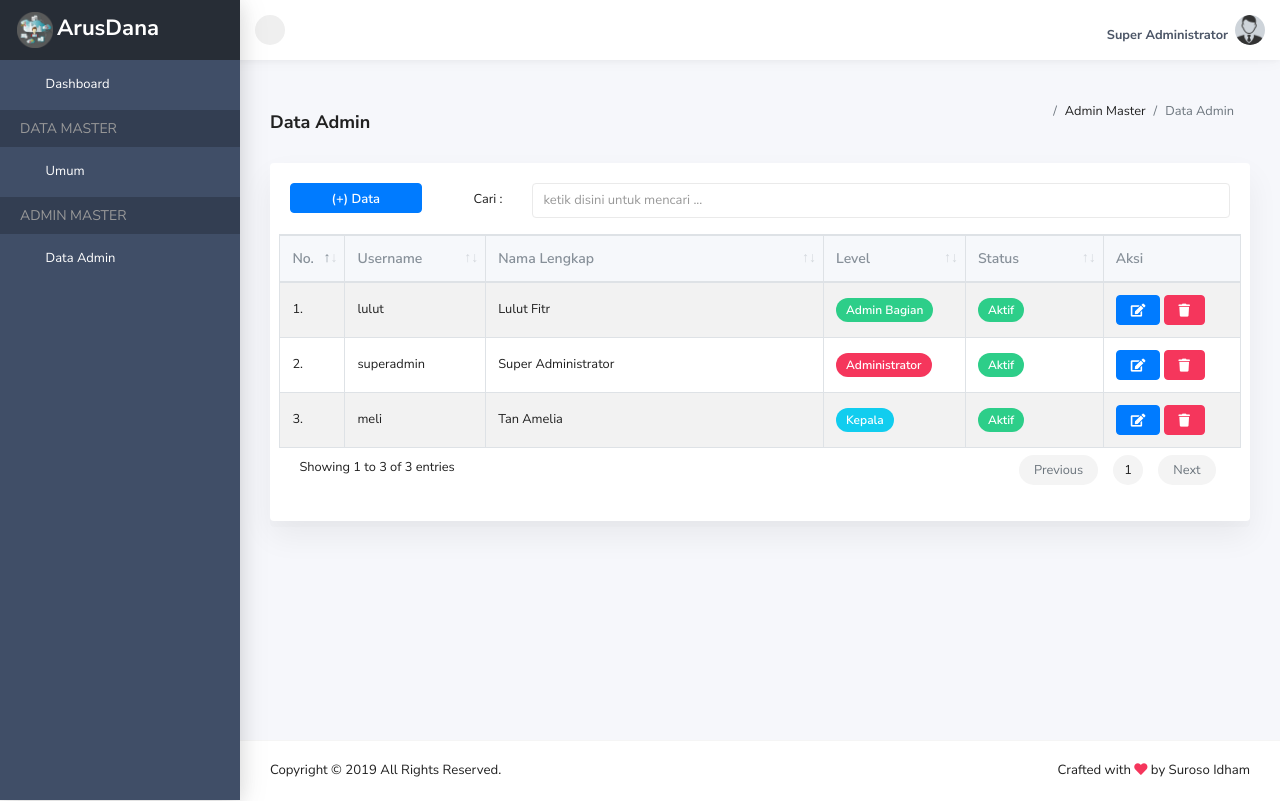
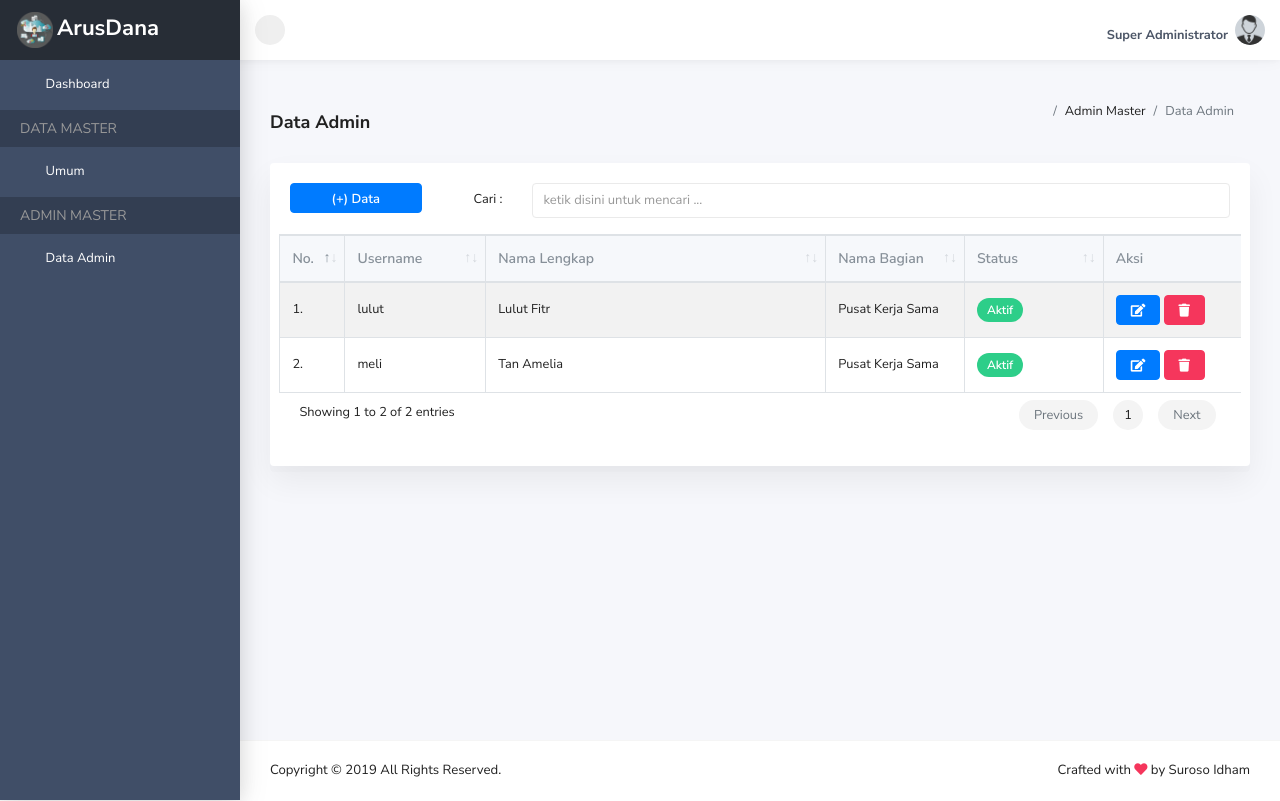
Before and after one commit to lutfiidham/arusdana, a CodeIgniter app: page /mowmakanci/site/data_admin in a window 1280 px wide. Run offline with CodeIgniter, Linux system fonts and the light colour scheme; a user stored in the database is signed in; data comes from the database, SQL or seed files in the repository; lists and menus that the app fills with data are empty; some libraries are stand-ins or nearby versions; some web fonts are replaced.

Commit message:
Hapus level admin + tampilkan bagian

```diff
--- a/application/controllers/Admin.php
+++ b/application/controllers/Admin.php
@@ -25,7 +25,7 @@ public function __construct()
 				$data['data'][$key][] = ($key + 1) . '.';
 				$data['data'][$key][] = $value['username'];
 				$data['data'][$key][] = $value['nama_admin'];
-				$data['data'][$key][] = $value['level_admin'];
+				$data['data'][$key][] = $value['nama_bagian'];
 				$data['data'][$key][] = $value['status_admin'];
 				$data['data'][$key][] = $value['user_id'];
 				$data['total'] = $key + 1;
@@ -56,7 +56,7 @@ public function __construct()
 			'user_id' => $this->input->post('user_id') ? $this->input->post('user_id') : null,
 			'nama_admin' => $this->input->post('nama_admin'),
 			'id_bagian' => $this->input->post('id_bagian'),
-			'level_admin' => $this->input->post('level_admin'),
+			'level_admin' => 'ADM',
 			'status_admin' => $this->input->post('status_admin'),
 		);
 
--- a/application/models/Admin_model.php
+++ b/application/models/Admin_model.php
@@ -8,6 +8,7 @@ class Admin_model extends CI_Model {
 
 	function get_data()
 	{
+		$this->db->join('bagian', $this->table.'.id_bagian = bagian.id_bagian');
 		$this->db->order_by('nama_admin', 'asc');
 		return $this->db->get($this->table);
 	}
--- a/application/views/konten/data_admin_view.php
+++ b/application/views/konten/data_admin_view.php
@@ -51,7 +51,7 @@
                                 <th>No.</th>
                                 <th>Username</th>
                                 <th>Nama Lengkap</th>
-                                <th>Level</th>
+                                <th>Nama Bagian</th>
                                 <th>Status</th>
                                 <th>Aksi</th>
                             </tr>
@@ -72,16 +72,6 @@
                     <div class="form-group">
                         <label for="nama_admin">Nama Admin</label>
                         <input type="text" class="form-control" name="nama_admin" id="nama_admin" required>
-                        <span class="help-block"></span>
-                    </div>
-                    <div class="form-group">
-                        <label for="level_admin">Level Admin</label>
-                        <select name="level_admin" id="level_admin" class="form-control cmb_select2" required="required">
-                            <option ></option>
-                            <option value="ADR">Administrator</option>
-                            <option value="ADM">Admin Bagian</option>
-                            <option value="MNG">Kepala</option>
-                        </select>
                         <span class="help-block"></span>
                     </div>
                     <div class="form-group">
@@ -147,22 +137,7 @@
             },
             "columnDefs": [
             {"visible" : false, "targets" : []},
-            {
-                "render": function ( data, type, row ) {
-                    if (data=='ADR') {
-                        return '<span class="badge badge-pill badge-danger">Administrator</span>';
-                    } else if(data=='ADM'){
-                        return '<span class="badge badge-pill badge-success">Admin Bagian</span>';
-                    } else if (data=='MNG'){
-                        return '<span class="badge badge-pill badge-info">Kepala</span>';
-                    } else{
-                        return '<span class="badge badge-pill badge-info">Level Tidak Ditemukan</span>';
-                    }
 
-
-                },
-                "targets": [3]
-            },
             {
                 "render": function ( data, type, row ) {
                     return data == 'A'? '<span class="badge badge-pill badge-success">Aktif</span>' : '<span class="badge badge-pill badge-danger">Tidak Aktif</span>'
```
